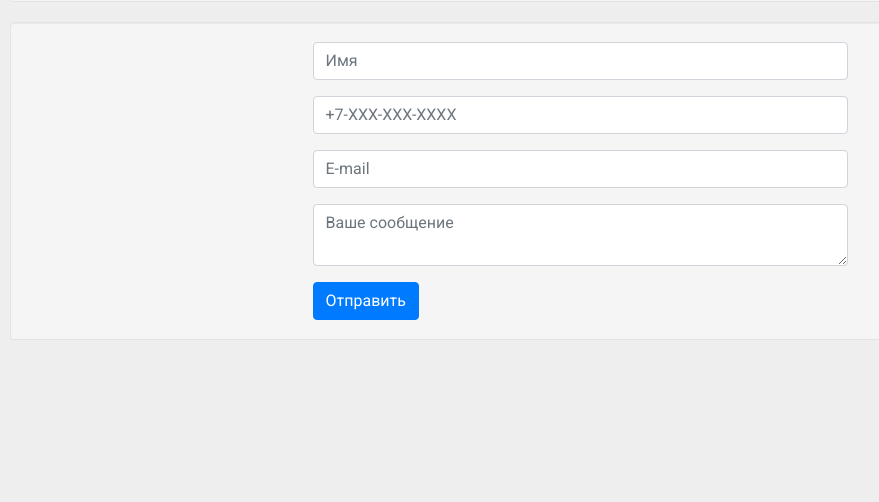
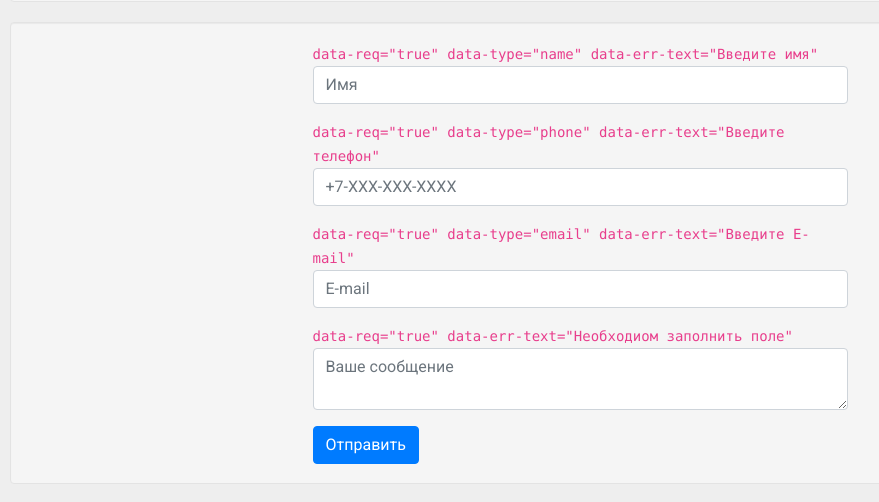
Before and after one commit to iqwik/iqwik-validator, a website: page index.html in a window 1280 px wide. Shown: the part 188-690 px from the top of the page, without its empty margins (60-939 px from the left). Drawn offline with nearby package versions, Linux system fonts and the light colour scheme.

Commit message:
Update index.html

```diff
--- a/index.html
+++ b/index.html
@@ -22,15 +22,19 @@
         <div class="col col-lg-6">
             <form id="form" action="">
                 <div class="form-group">
+                    <code>data-req="true" data-type="name" data-err-text="Введите имя"</code>
                     <input type="text" name="name" placeholder="Имя" data-req="true" data-type="name" data-err-text="Введите имя" class="form-control"/>
                 </div>
                 <div class="form-group">
+                    <code>data-req="true" data-type="phone" data-err-text="Введите телефон"</code>
                     <input type="text" name="phone" placeholder="+7-XXX-XXX-XXXX" data-req="true" data-type="phone" data-err-text="Введите телефон" class="form-control"/>
                 </div>
                 <div class="form-group">
+                    <code>data-req="true" data-type="email" data-err-text="Введите E-mail"</code>
                     <input type="text" name="email" placeholder="E-mail" data-req="true" data-type="email" data-err-text="Введите E-mail" class="form-control" />
                 </div>
                 <div class="form-group">
+                    <code>data-req="true" data-err-text="Необходиом заполнить поле"</code>
                     <textarea name="textarea" placeholder="Ваше сообщение" data-req="true" data-err-text="Необходиом заполнить поле" class="form-control"></textarea>
                 </div>
                 <button type="submit" class="btn btn-primary">Отправить</button>
```
